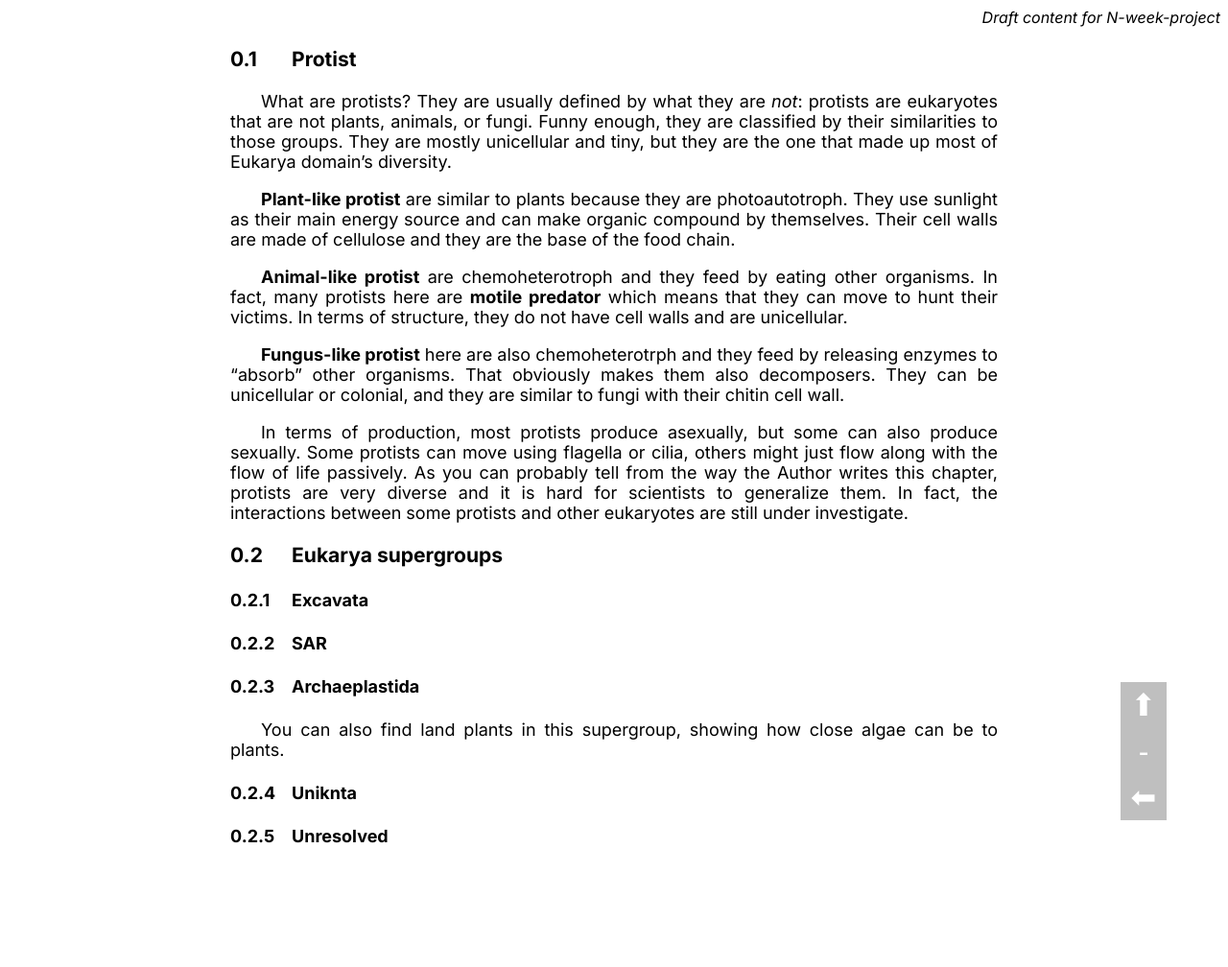
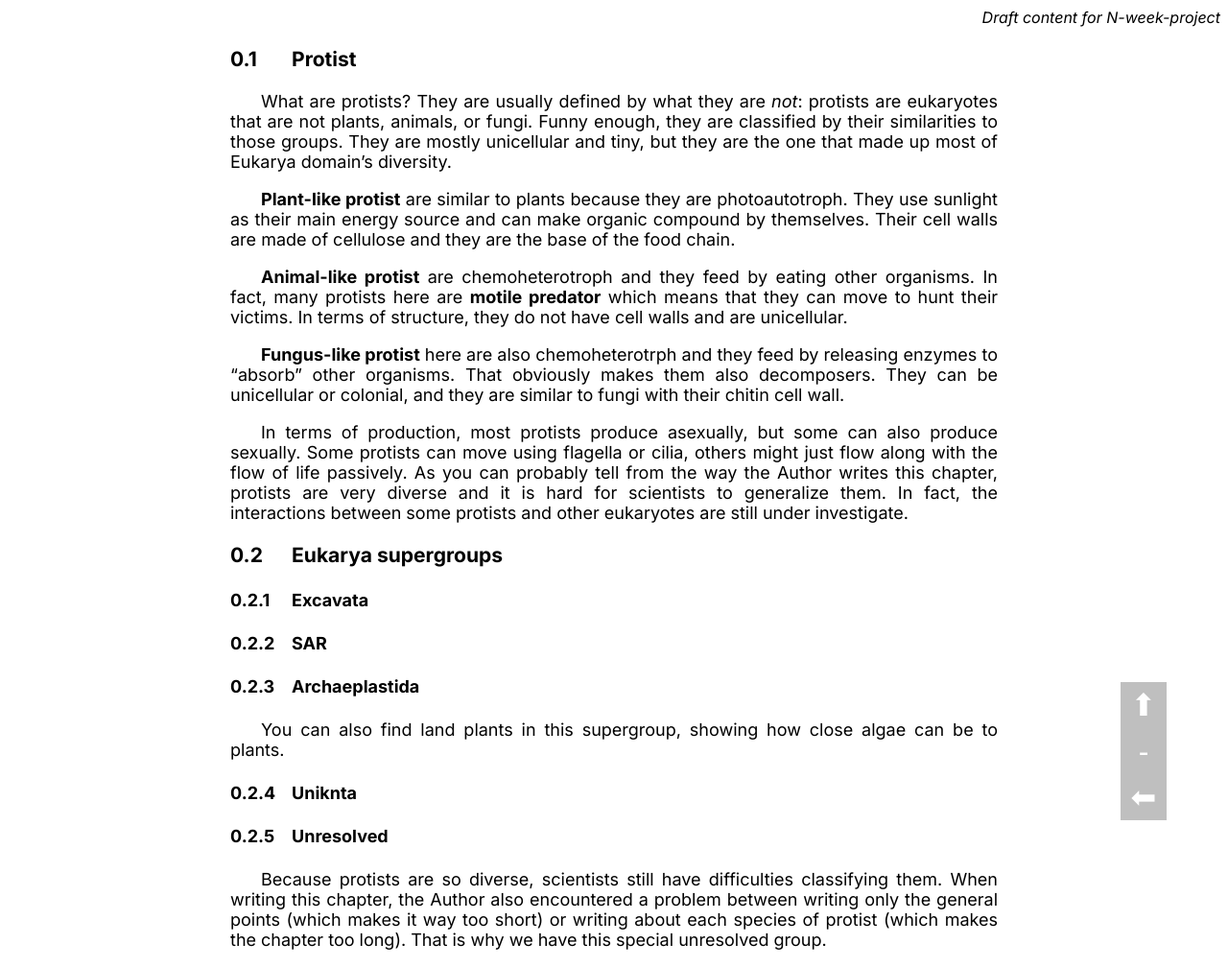
Before and after one commit to LukeNK/n-week-project, a Jekyll site: the page built from drafts/protist.md, in a window 1280 px wide. Shown: the whole page at 96% size. Built offline with Jekyll 4.4.1, drawn with Linux system fonts in a browser that asks for light colours; before the commit the page ends 906 px from its top, so only the background shows below that.

Commit message:
Add more on protists

```diff
--- a/drafts/protist.md
+++ b/drafts/protist.md
@@ -26,3 +26,4 @@ You can also find land plants in this supergroup, showing how close algae can be
 #### Uniknta
 
 #### Unresolved
+Because protists are so diverse, scientists still have difficulties classifying them. When writing this chapter, the Author also encountered a problem between writing only the general points (which makes it way too short) or writing about each species of protist (which makes the chapter too long). That is why we have this special unresolved group.
```
